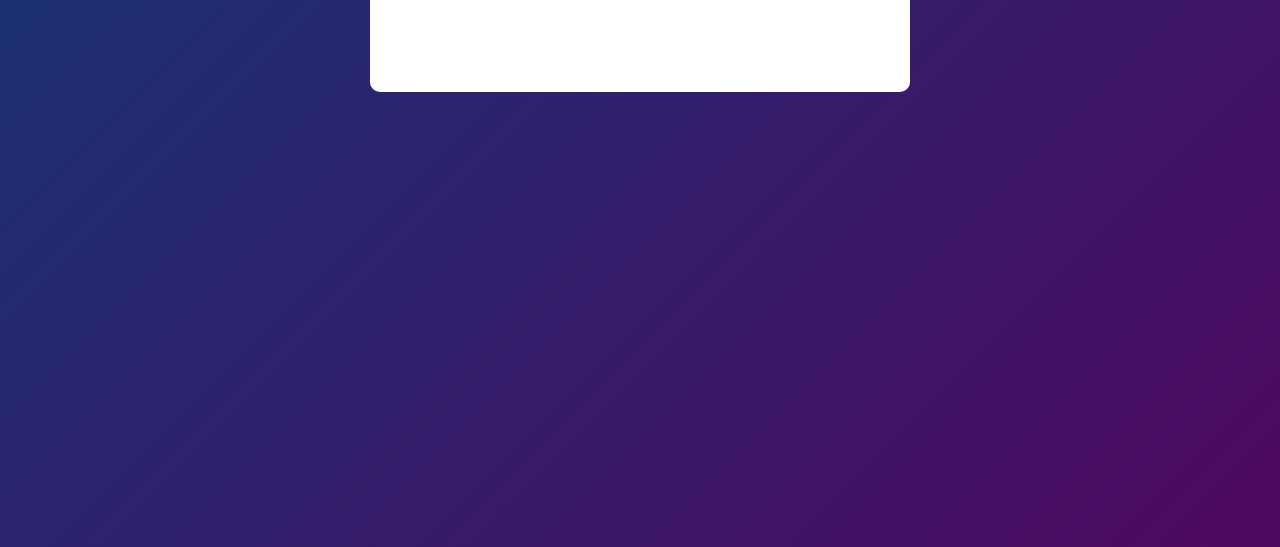
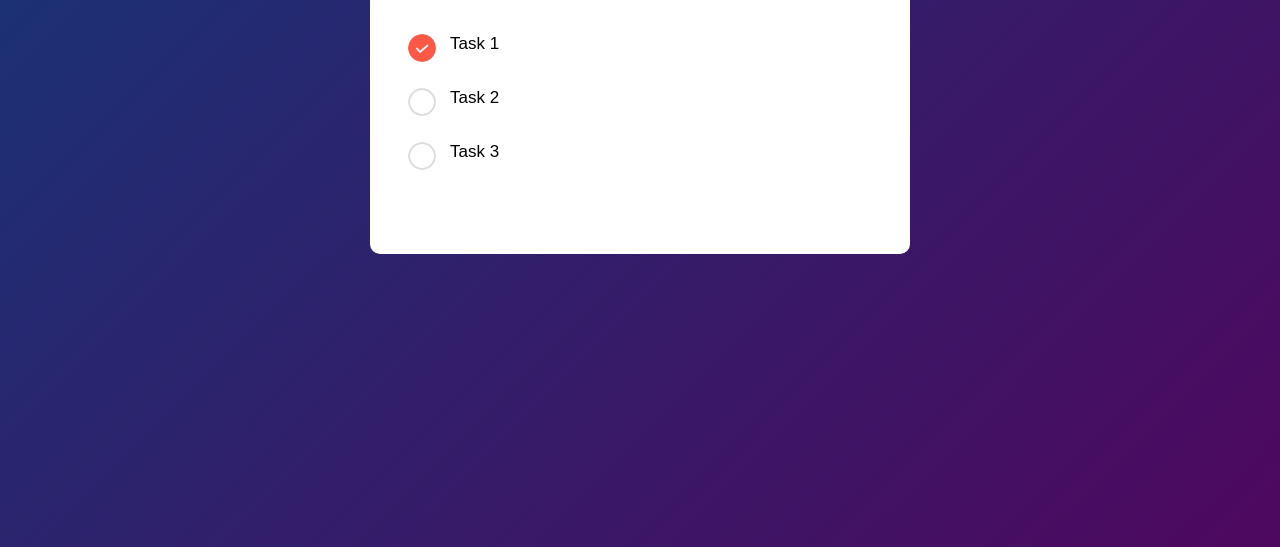
Before and after one commit to bansalKrishna311/To-Do-List, a plain HTML site: page index.html in a window 1280 px wide. Shown: the part 253-800 px from the top of the page. Drawn offline with Linux system fonts and the light colour scheme.

Commit message:
commit 1

```diff
--- a/index.html
+++ b/index.html
@@ -16,9 +16,9 @@
             <button onclick="addTask()" >Add</button>
         </div>
         <ul id="list-container">
-            <!-- <li class="checked">Task 1</li>
+            <li class="checked">Task 1</li>
             <li>Task 2</li>
-            <li>Task 3</li> -->
+            <li>Task 3</li>
         </ul>
     </div>
 
```
